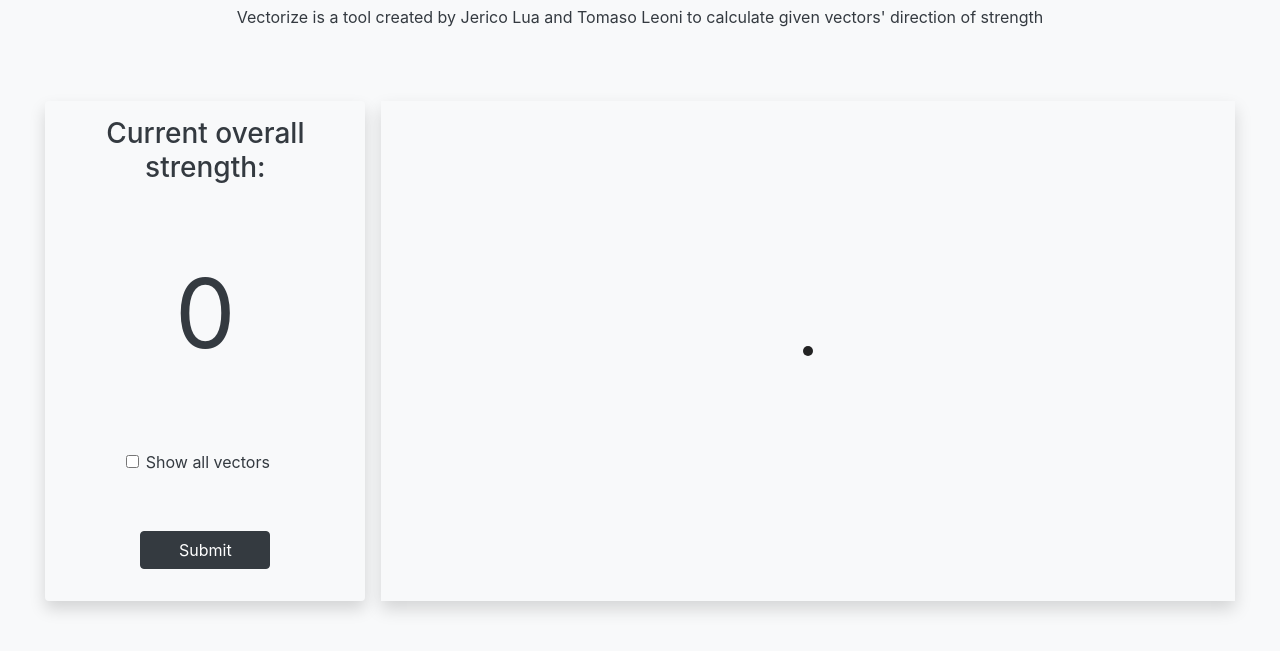
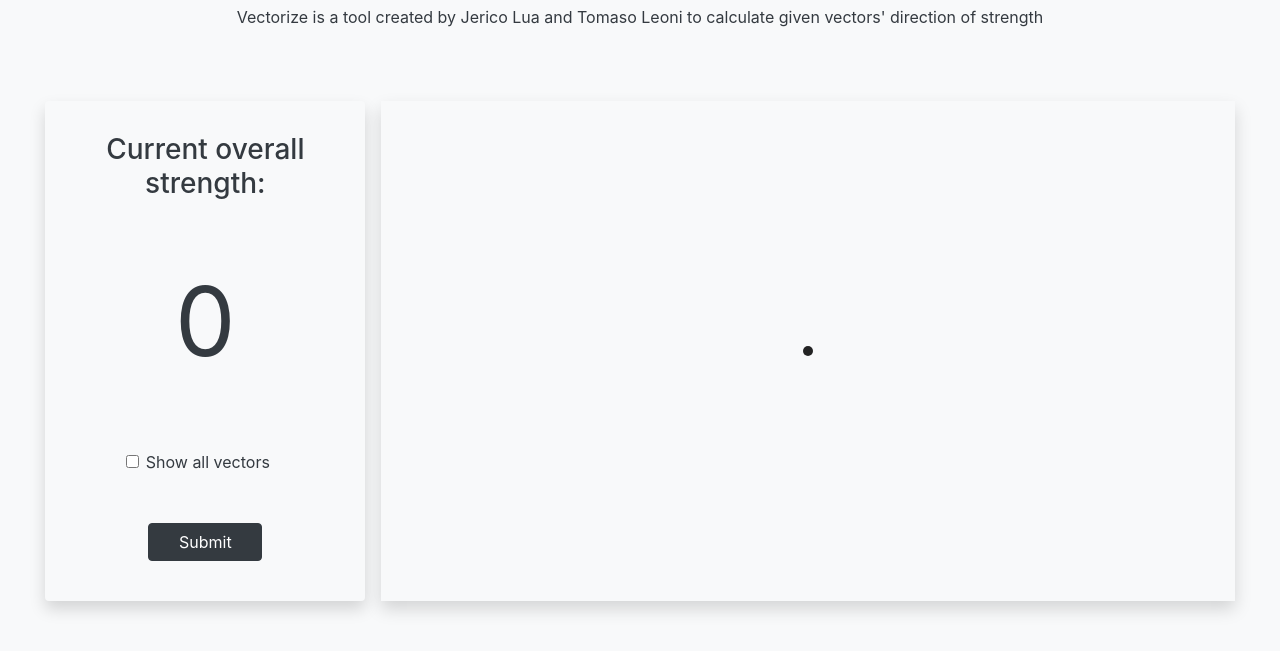
Before and after one commit to TommyLeoni/TommyLeoni.github.io, a website: page index.html in a window 1280 px wide. Shown: the part 91-742 px from the top of the page. Drawn offline with nearby package versions, Linux system fonts and the light colour scheme; a script that the page names is missing.

Commit message:
Adds padding to the control div

```diff
--- a/index.html
+++ b/index.html
@@ -37,7 +37,7 @@
       </div>
       <div class="row justify-content-md-center">
         <div class="col-sm-3 col-lg-3 col-xl-3 controls controls-sm shadow m-2 rounded text-center">
-          <div class="row h-100 d-flex justify-content-center mt-sm-3">
+          <div class="row h-100 d-flex justify-content-center mt-sm-3 p-sm-3">
             <h3 class="col-10 col-sm-8 col-md-12">Current overall
               strength:</h3>
               <p class="col-2 col-sm-1 col-md-12 curr-strength-disp"
--- a/styles.css
+++ b/styles.css
@@ -30,7 +30,6 @@
     behavior: url(PIE.htc);
     width: 10px;
     height: 10px;
-    /* background: #232323; */
     position: absolute;
     top: calc(50% - 12.5px);
     left: calc(50% - 12.5px);
```
